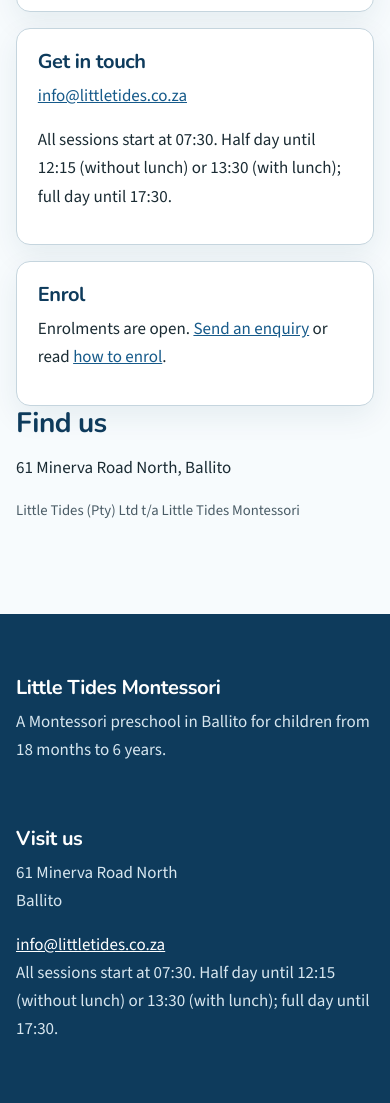
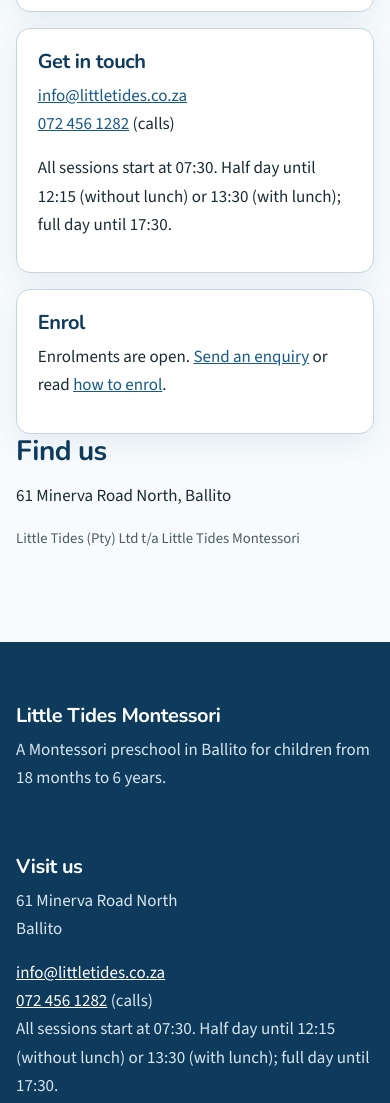
Before and after one commit to deonvdberg1/littletides.co.za, a plain HTML site: page contact.html in a window 390 px wide. Shown: the part 454-1557 px from the top of the page. Drawn offline with nearby package versions, Linux system fonts and the light colour scheme.

Commit message:
Add school phone number (calls)

```diff
--- a/contact.html
+++ b/contact.html
@@ -51,7 +51,7 @@
           </article>
           <article class="card">
             <h3>Get in touch</h3>
-            <p><a href="mailto:info@littletides.co.za">info@littletides.co.za</a></p>
+            <p><a href="mailto:info@littletides.co.za">info@littletides.co.za</a><br><a href="tel:+27724561282">072 456 1282</a> (calls)</p>
             <p>All sessions start at 07:30. Half day until 12:15 (without lunch) or 13:30 (with lunch); full day until 17:30.</p>
           </article>
           <article class="card">
@@ -76,7 +76,7 @@
         <div>
           <h3>Visit us</h3>
           <p>61 Minerva Road North<br>Ballito</p>
-          <p><a href="mailto:info@littletides.co.za">info@littletides.co.za</a><br>All sessions start at 07:30. Half day until 12:15 (without lunch) or 13:30 (with lunch); full day until 17:30.</p>
+          <p><a href="mailto:info@littletides.co.za">info@littletides.co.za</a><br><a href="tel:+27724561282">072 456 1282</a> (calls)<br>All sessions start at 07:30. Half day until 12:15 (without lunch) or 13:30 (with lunch); full day until 17:30.</p>
         </div>
         <div>
           <h3>Pages</h3>
```
Also changed, not shown: about.html (+1 -1 lines), admissions.html (+1 -1 lines), approach.html (+1 -1 lines), enquire.html (+1 -1 lines), faq.html (+1 -1 lines), index.html (+2 -2 lines), privacy.html (+1 -1 lines), programmes.html (+1 -1 lines).
